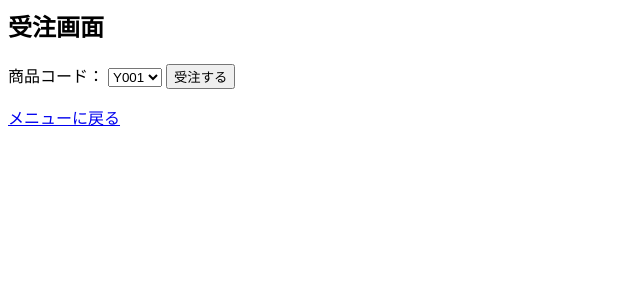
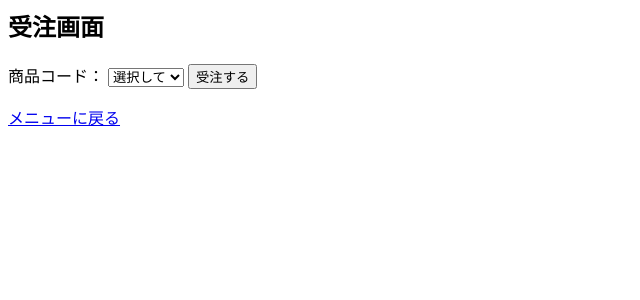
Before and after one commit to erp-mini-web/erp-mini, a Flask app: page /order in a window 1280 px wide. Shown: the top 300 px of the page, without its empty margins (0-640 px from the left). Run offline with Flask 3, Linux system fonts and the light colour scheme.

Commit message:
Update order.html

```diff
--- a/templates/order.html
+++ b/templates/order.html
@@ -4,6 +4,7 @@
 
   <label>商品コード：</label>
   <select name="product" onchange="this.form.submit()">
+    <option value="">選択して</option>
     {% for code in products %}
       <option value="{{ code }}" {% if selected_product == code %}selected{% endif %}>
         {{ code }}
```
